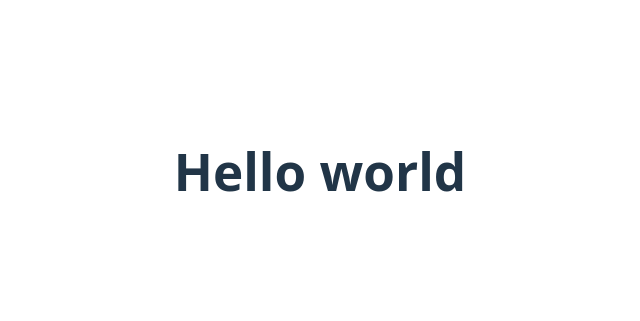
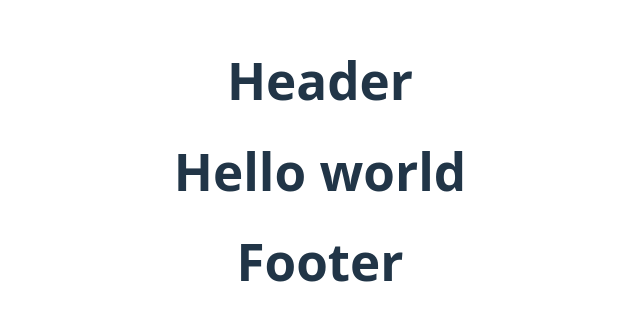
Before and after one commit to m7mdbarawi1/todos, a React (Vite) app: page / in a window 1280 px wide. Shown: the part 229-550 px from the top of the page, without its empty margins (320-960 px from the left). Built offline with nearby package versions, Linux system fonts and the light colour scheme.

Commit message:
good structure

```diff
--- a/src/App.jsx
+++ b/src/App.jsx
@@ -1,10 +1,13 @@
 import './App.css'
-
+import Navbarc from'./components/navbar'
+import Footerc from'./components/footer'
 function App() {
 
   return (
     <>
+    <Navbarc />
     <h1>Hello world</h1>
+    <Footerc/>
     </>
   )
 }
```
